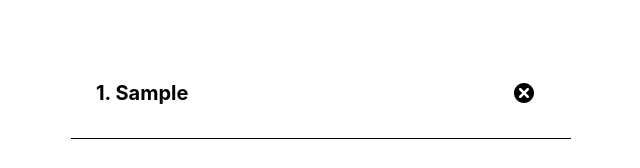
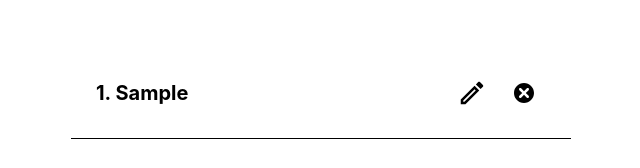
Before and after one commit to moust1k/todo_redux, a React (Create React App) app: page / in a window 1280 px wide. Both pictures are taken after typing "Sample" into the empty fields and a click on the button "Добавить". Shown: the part 198-366 px from the top of the page, without its empty margins (319-959 px from the left). Built offline with nearby package versions, Linux system fonts and the light colour scheme.

Commit message:
added editing function

```diff
--- a/src/components/form/Form.js
+++ b/src/components/form/Form.js
@@ -2,7 +2,8 @@ import React from 'react'
 import css from './form.module.css'
 import Todo from './todo/Todo';
 
-const Form = ({ setTodo, setUserInput, userInput, todos, deleteTodo, toggleTodo }) => {
+const Form = ({ setTodo, setUserInput, userInput, todos, deleteTodo, toggleTodo, editTodo }) => {
+
 
     let handleOnSubmit = (e) => {
         e.preventDefault()
@@ -13,6 +14,7 @@ const Form = ({ setTodo, setUserInput, userInput, todos, deleteTodo, toggleTodo
         let input = e.target.value;
         setUserInput(input);
     }
+
 
     return (
         <div>
@@ -27,6 +29,7 @@ const Form = ({ setTodo, setUserInput, userInput, todos, deleteTodo, toggleTodo
                 todo={todo}
                 deleteTodo={deleteTodo}
                 toggleTodo={toggleTodo}
+                editTodo={editTodo}
             />)}
         </div>
     )
--- a/src/components/form/FormContainer.js
+++ b/src/components/form/FormContainer.js
@@ -1,12 +1,14 @@
 import React from 'react'
 import { connect } from 'react-redux'
 import Form from './Form'
-import { setUserInput, setTodo, deleteTodo, toggleTodo } from '../../reducers/mainReducer'
+import { setUserInput, setTodo, deleteTodo, toggleTodo, editTodo } from '../../reducers/mainReducer'
 
 
 
 
 const FormContainer = (props) => {
+
+
     return (
         <Form
             setTodo={props.setTodo}
@@ -15,6 +17,7 @@ const FormContainer = (props) => {
             todos={props.todos}
             deleteTodo={props.deleteTodo}
             toggleTodo={props.toggleTodo}
+            editTodo={props.editTodo}
         />
     )
 }
@@ -23,8 +26,9 @@ const FormContainer = (props) => {
 let mapStateToProps = (state) => {
     return {
         userInput: state.mainReducer.userInput,
-        todos: state.mainReducer.todos
+        todos: state.mainReducer.todos,
+        jsonTodos: state.mainReducer.jsonTodos,
     }
 }
 
-export default connect(mapStateToProps, { setUserInput, setTodo, deleteTodo, toggleTodo })(FormContainer)
+export default connect(mapStateToProps, { setUserInput, setTodo, deleteTodo, toggleTodo, editTodo })(FormContainer)
--- a/src/components/form/form.module.css
+++ b/src/components/form/form.module.css
@@ -31,6 +31,19 @@ button {
     color: black;
 }
 
+.buttonAllTasks {
+    margin-top: .5rem;
+    cursor: pointer;
+    transition: .4s ease;
+}
+
+.buttonAllTasks:hover {
+    background: black;
+    color: white;
+    transition: .4s ease;
+}
+
+/*MEDIA*/
 @media (max-width: 400px) {
     .formWrapper {
         display: flex;
--- a/src/components/form/todo/Todo.js
+++ b/src/components/form/todo/Todo.js
@@ -1,8 +1,16 @@
 import React from 'react'
 import css from './todo.module.css'
 import { TiDelete } from "react-icons/ti"
+import { MdOutlineEdit } from 'react-icons/md'
 
-const Todo = ({ todo, deleteTodo, toggleTodo, index }) => {
+const Todo = ({ todo, deleteTodo, toggleTodo, index, editTodo }) => {
+
+    const onClickEdit = (id) => {
+        let changeTask = prompt('Напишите новое задание')
+        if (changeTask === '' || changeTask === null) return null;
+        editTodo(id, changeTask)
+    }
+
     return (
         <>
             <div className={css.wrapperTodo}>
@@ -10,7 +18,11 @@ const Todo = ({ todo, deleteTodo, toggleTodo, index }) => {
                     {`${index + 1}. ${todo.task}`}
                 </div>
                 <div>
-                    <button className={css.button} onClick={() => deleteTodo(todo.id)}><TiDelete className={css.deleteIcon} /></button>
+                    <div>
+                        <button className={css.button} onClick={() => onClickEdit(todo.id)}><MdOutlineEdit className={css.deleteIcon} /></button>
+                        <button className={css.button} onClick={() => deleteTodo(todo.id)}><TiDelete className={css.deleteIcon} /></button>
+                    </div>
+
                 </div>
             </div>
 
--- a/src/reducers/mainReducer.js
+++ b/src/reducers/mainReducer.js
@@ -2,6 +2,7 @@ const SET_USER_INPUT = 'SET_USER_INPUT';
 const ADD_TODO = 'ADD_TODO';
 const DELETE_TODO = 'DELETE_TODO';
 const TOGGLE_TODO = 'TOGGLE_TODO';
+const EDIT_TODO = 'EDIT_TODO';
 
 
 let initialState = {
@@ -40,6 +41,16 @@ const mainReducer = (state = initialState, action) => {
                 ...state,
                 todos: state.todos.map(todo => todo.id === action.id ? { ...todo, isComplete: !todo.isComplete } : { ...todo }),
             }
+        case EDIT_TODO:
+            return {
+                ...state,
+                todos: state.todos.map(todo => {
+                    if (todo.id === action.id) {
+                        todo.task = action.task
+                    }
+                    return todo;
+                })
+            }
         default:
             return state;
     }
@@ -50,5 +61,6 @@ export const setUserInput = (text) => ({ type: SET_USER_INPUT, text });
 export const setTodo = () => ({ type: ADD_TODO })
 export const deleteTodo = (id) => ({ type: DELETE_TODO, id })
 export const toggleTodo = (id) => ({ type: TOGGLE_TODO, id })
+export const editTodo = (id, task) => ({ type: EDIT_TODO, id, task })
 
 export default mainReducer;
```
